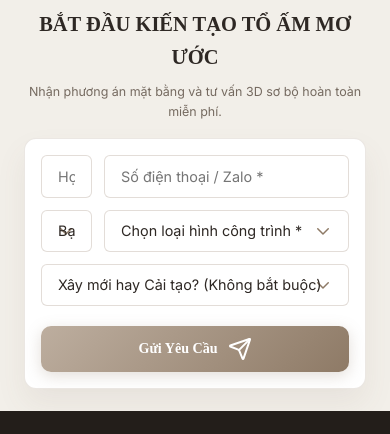
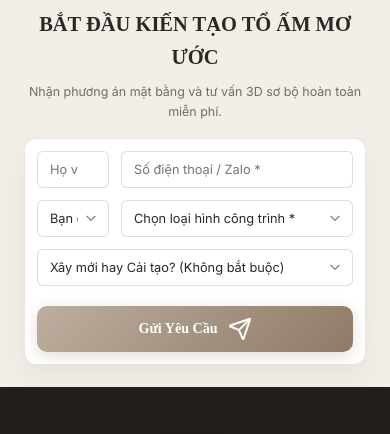
Before and after one commit to yvip2612/ladipagecas, a plain HTML site: page index.html in a window 390 px wide. Shown: the part 3600-4034 px from the top of the page. Drawn offline with nearby package versions, Linux system fonts and the light colour scheme; a web font is replaced by a local one.

Commit message:
Optimize form input font-size and padding on mobile viewports to prevent placeholder text truncation

```diff
--- a/style.css
+++ b/style.css
@@ -1770,7 +1770,15 @@ section {
     }
 
     .main-contact-form {
-        padding: 16px;
+        padding: 12px;
+    }
+
+    .main-contact-form input,
+    .main-contact-form select {
+        padding: 10px 30px 10px 12px !important; /* Decrease padding to fit long text */
+        font-size: 0.8rem !important; /* Smaller text size for mobile readability */
+        background-position: right 10px center !important; /* Move down arrow to the right edge */
+        background-size: 14px !important; /* Scale down indicator icon */
     }
 
     .urgency-banner {
```
